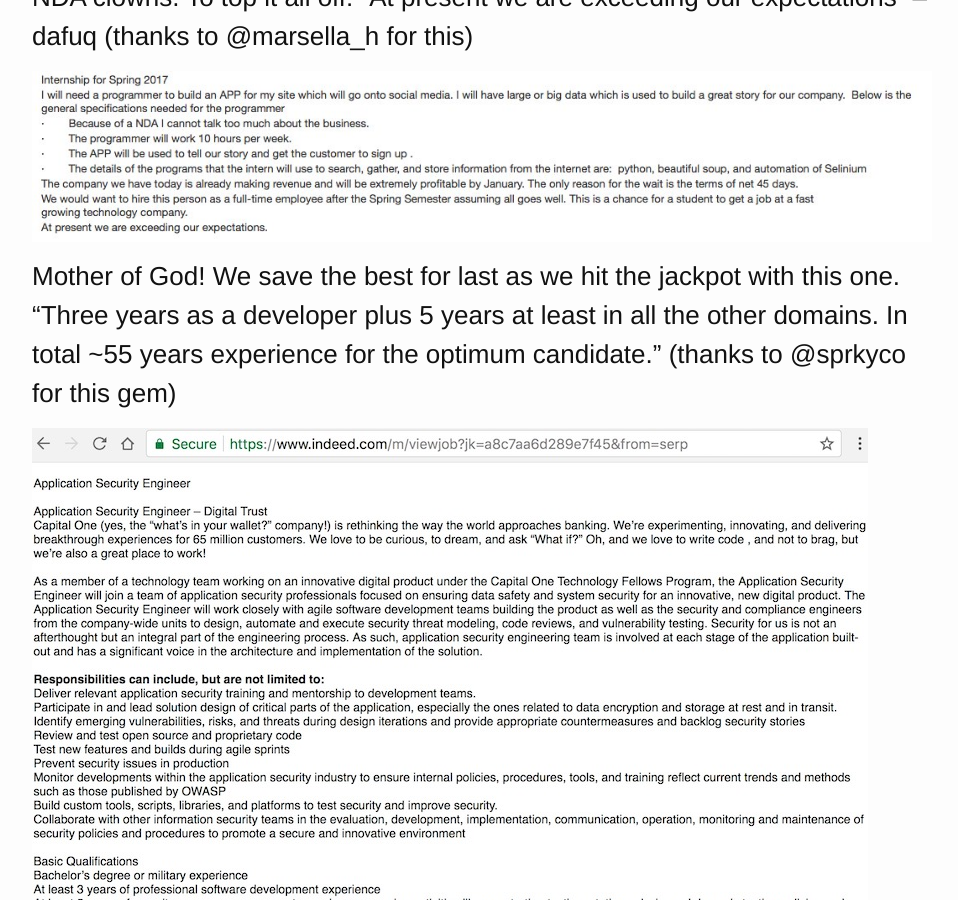
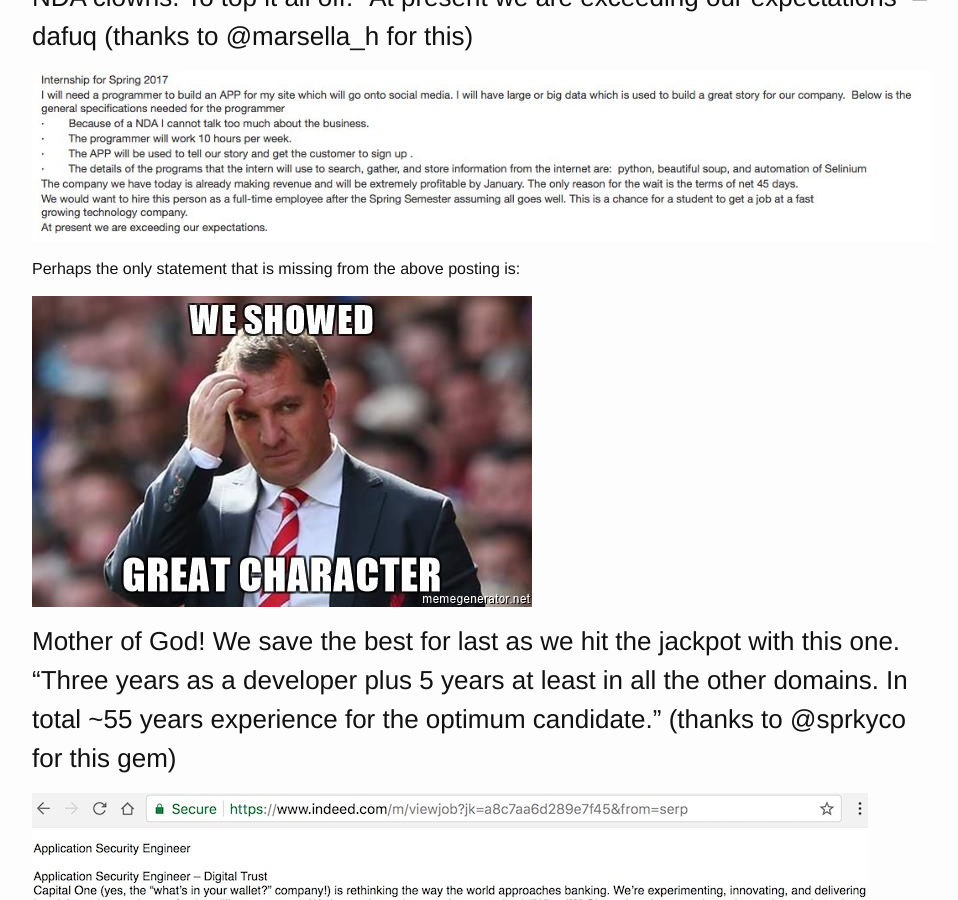
Before and after one commit to mchow01/mchow01.github.io, a Jekyll site: the page built from _posts/2017-08-16-hall-of-shame-job-postings-recruiting.md, in a window 1280 px wide and 900 px high, scrolled down 4697 px. Shown: the whole window, without its empty margins (158-1116 px from the left). Built offline with Jekyll 4.4.1, drawn with Linux system fonts in a browser that asks for light colours.

Commit message:
"We showed great character... 😂"

```diff
--- a/_posts/2017-08-16-hall-of-shame-job-postings-recruiting.md
+++ b/_posts/2017-08-16-hall-of-shame-job-postings-recruiting.md
@@ -43,6 +43,10 @@
 
 ![Hall of Shame Job Posting](/images/hos_009.jpg)
 
+Perhaps the only statement that is missing from the above posting is:
+
+![We showed great character](/images/we-showed-great-character.jpg)
+
 ### Mother of God! We save the best for last as we hit the jackpot with this one. "Three years as a developer plus 5 years at least in all the other domains. In total ~55 years experience for the optimum candidate." (thanks to @sprkyco for this gem)
 
 ![Hall of Shame Job Posting](/images/hos_010.jpg)
```
Also changed, not shown: images/we-showed-great-character.jpg (added), 3 other files.
